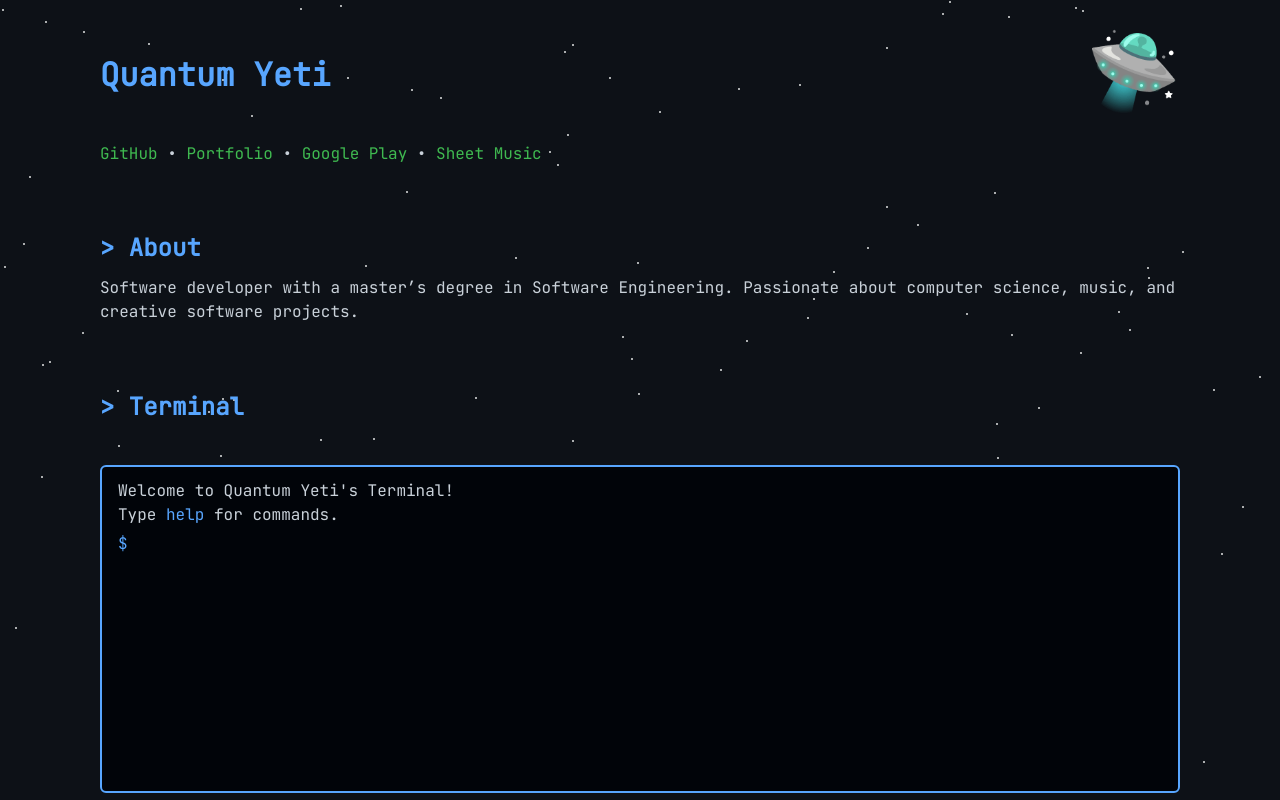
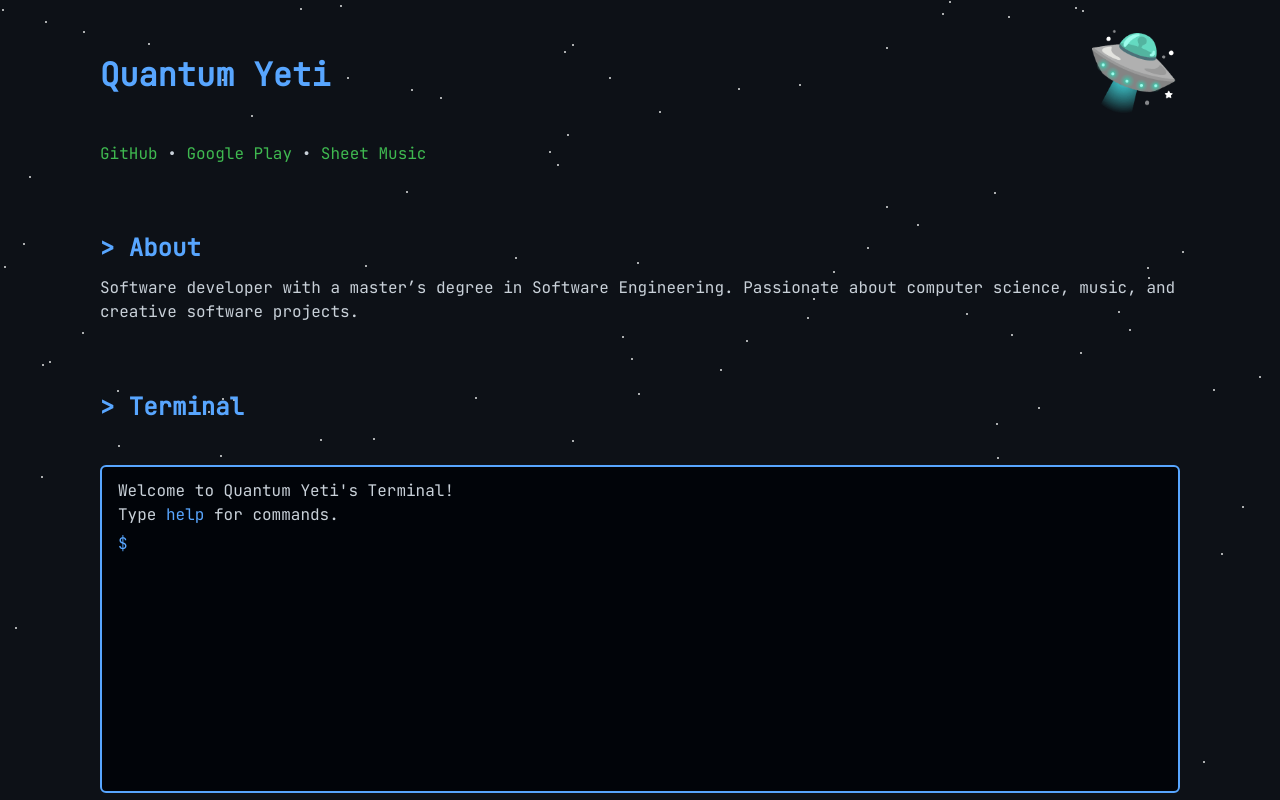
Before and after one commit to Quantum-Yeti/quantum-yeti.github.io, a plain HTML site: page index.html in a window 1280 px wide. Shown: the top 800 px of the page. Drawn offline with Linux system fonts and the light colour scheme; no server answers.

```diff
--- a/index.html
+++ b/index.html
@@ -31,7 +31,6 @@
   </h1>
   <p>
     <a href="https://github.com/quantum-yeti">GitHub</a> •
-    <a href="https://quantumyeti.github.io">Portfolio</a> •
     <a href="https://play.google.com/store/apps/dev?id=8208308725281252914">Google Play</a> •
     <a href="https://www.sheetmusicplus.com/en/category/publishers/t/theoria-music-publishing/">Sheet Music</a>
   </p>
```
